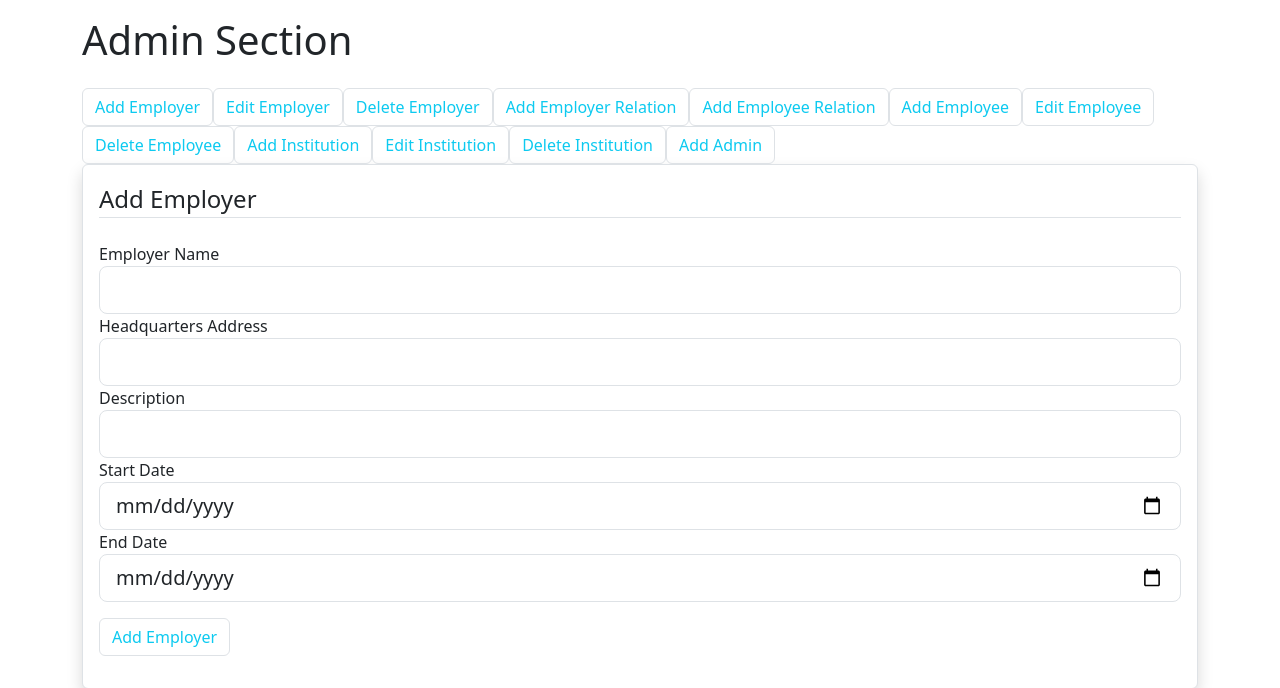
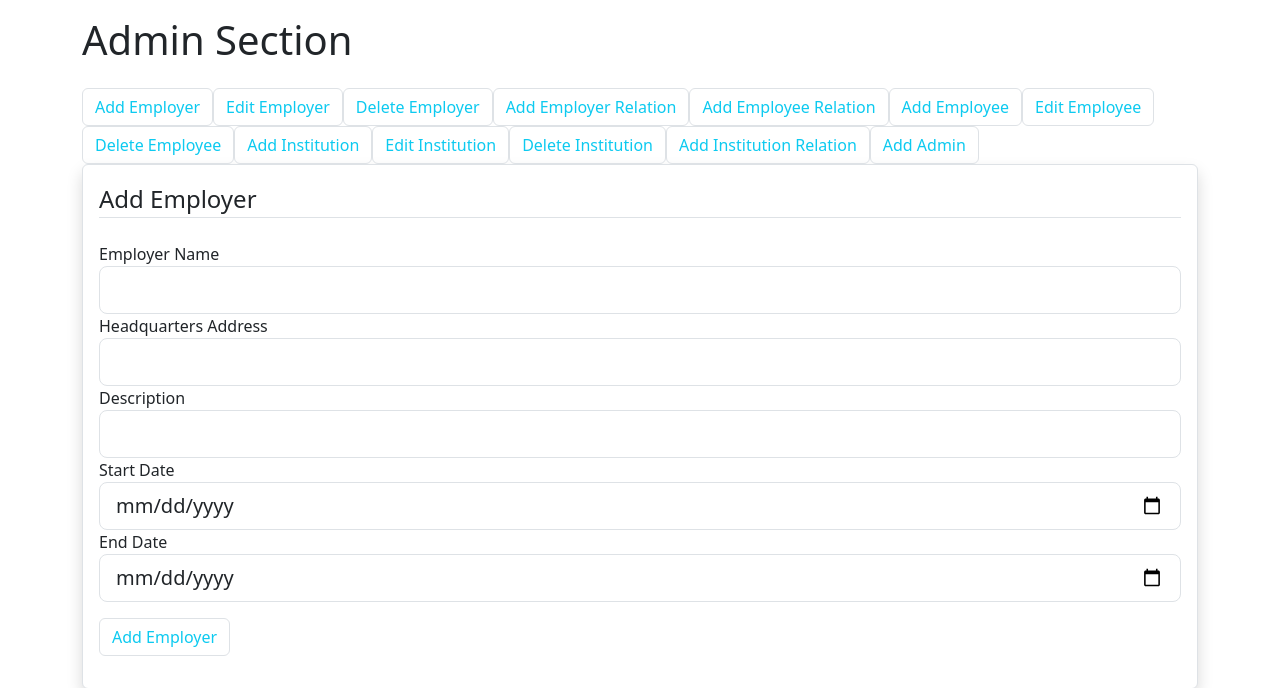
Before and after one commit to Dominick1998/OrganizationalOdyssey, a Flask app: template templates/admin.html in a window 1280 px wide. Shown: the part 72-760 px from the top of the page. Run offline with Flask 3, Linux system fonts and the light colour scheme; the template is opened without the code that fills it: values that come from a table or form of the project are taken from there, others are empty; some libraries are stand-ins or nearby versions.

Commit message:
Add support for Institution-Employee relations

```diff
--- a/flask_app.py
+++ b/flask_app.py
@@ -3,7 +3,7 @@ import os
 from flask import Flask, render_template, url_for, redirect, request, flash
 from flask_bcrypt import Bcrypt
 from flask_sqlalchemy import SQLAlchemy
-from forms import RegistrationForm, LoginForm, SearchForm, NewEmployerForm, EditEmployerForm, EmployerRelationForm, EmployeeRelationForm, DeleteEmployerForm, AddAdminForm, AddEmployeeForm, EditEmployeeForm, DeleteEmployeeForm, AddInstitutionForm, EditInstitutionForm, DeleteInstitutionForm
+from forms import RegistrationForm, LoginForm, SearchForm, NewEmployerForm, EditEmployerForm, EmployerRelationForm, EmployeeRelationForm, InstitutionRelationForm, DeleteEmployerForm, AddAdminForm, AddEmployeeForm, EditEmployeeForm, DeleteEmployeeForm, AddInstitutionForm, EditInstitutionForm, DeleteInstitutionForm
 from flask_login import LoginManager, UserMixin, login_user, login_required, logout_user, current_user
 from flask_mail import Mail, Message
 from cryptography.fernet import Fernet
@@ -46,6 +46,14 @@ employee_relation = db.Table("employee_relation",
                              db.Column('start_date', db.DateTime, nullable=False),
                              db.Column('end_date', db.DateTime)
                              )
+
+institution_relation = db.Table("institution_relation",
+                                         db.Column('id', db.Integer, primary_key=True),
+                                         db.Column('employee_id', db.Integer, db.ForeignKey('employee.id')),
+                                         db.Column('institution_id', db.Integer, db.ForeignKey('institution.id')),
+                                         db.Column('granted_certification', db.String(100), nullable=False),
+                                         db.Column('award_date', db.DateTime, nullable=False)
+                                         )
 
 class User(UserMixin, db.Model):
     __tablename__ = "user"
@@ -100,16 +108,8 @@ class Institution(db.Model):
     description = db.Column(db.String(200))
 
     cert_awarded_to = db.relationship("Employee",
-                                             secondary="employee_institution_relation",
+                                             secondary="institution_relation",
                                              backref="certifying_institution")
-
-employee_institution_relation = db.Table("employee_institution_relation",
-                                         db.Column('id', db.Integer, primary_key=True),
-                                         db.Column('employee_id', db.Integer, db.ForeignKey('employee.id')),
-                                         db.Column('institution_id', db.Integer, db.ForeignKey('institution.id')),
-                                         db.Column('certification_title', db.String(100), nullable=False),
-                                         db.Column('certification_date', db.DateTime, nullable=False)
-                                         )
 
 @login_manager.user_loader
 def load_user(user_id):
@@ -242,6 +242,7 @@ def admin():
     add_institution_form = AddInstitutionForm()
     edit_institution_form = EditInstitutionForm()
     delete_institution_form = DeleteInstitutionForm()
+    institution_relation_form = InstitutionRelationForm()
     return render_template("admin.html", new_employer_form=employer_form,
                            relation_form=relation_form,
                            employee_relation_form=employee_relation_form,
@@ -249,8 +250,7 @@ def admin():
                            delete_employer_form=delete_employer_form,
                            add_employee_form=add_employee_form, edit_employee_form=edit_employee_form, delete_employee_form=delete_employee_form,
                            add_admin_form=add_admin_form, add_institution_form=add_institution_form,
-                           edit_institution_form=edit_institution_form,
-                           delete_institution_form=delete_institution_form)
+                           edit_institution_form=edit_institution_form, delete_institution_form=delete_institution_form, institution_relation_form=institution_relation_form)
 
 @app.route("/employees")
 @login_required
@@ -452,6 +452,41 @@ def add_employee_relation():
 
     return redirect(url_for("admin"))
 
+@app.route("/add_institution_relation", methods=["POST"])
+@login_required
+def add_institution_relation():
+    if not current_user.admin:
+        return
+
+    form = InstitutionRelationForm()
+    if form.validate_on_submit():
+        first_name = form.first_name.data
+        last_name = form.last_name.data
+        granting_institution = form.granting_institution.data
+        granted_certification = form.granted_certification.data
+        award_date = form.award_date.data
+
+        # Check if the employee exists
+        employee = Employee.query.filter_by(first_name=first_name, last_name=last_name).first()
+        if not employee:
+            flash("Employee not found", "danger")
+            return redirect(url_for("admin"))
+
+        # Check if the institution exists
+        institution = Institution.query.filter_by(institution_name=granting_institution).first()
+        if not institution:
+            flash("Institution not found", "danger")
+            return redirect(url_for("admin"))
+
+        # Create a new institution relation
+        db.session.execute(institution_relation.insert().values(employee_id=employee.id, institution_id=institution.id,
+                                                            granted_certification=granted_certification, award_date=award_date,))
+        db.session.commit()
+
+        flash("Institution relation added successfully!", "success")
+
+    return redirect(url_for("admin"))
+
 @app.route("/add_employee", methods=["POST"])
 @login_required
 def add_employee():
--- a/forms.py
+++ b/forms.py
@@ -1,7 +1,6 @@
 from flask_wtf import FlaskForm
 from wtforms import StringField, PasswordField, SubmitField, DateField
 from wtforms.validators import DataRequired, Email, Length, EqualTo, Optional
-
 
 class RegistrationForm(FlaskForm):
     email = StringField("Email", validators=[DataRequired(), Email()])
@@ -92,6 +91,14 @@ class EmployeeRelationForm(FlaskForm):
     end_date = DateField("End Date (Optional)", format='%Y-%m-%d', validators=[Optional()])
     submit = SubmitField('Add Employee Relation')
 
+class InstitutionRelationForm(FlaskForm):
+    first_name = StringField('First Name', validators=[DataRequired()])
+    last_name = StringField('Last Name', validators=[DataRequired()])
+    granting_institution = StringField('Institution', validators=[DataRequired()])
+    granted_certification = StringField('Granted Certification', validators=[DataRequired()])
+    award_date = DateField('Award Date', format='%Y-%m-%d', validators=[DataRequired()])
+    submit = SubmitField('Submit')
+
 class AddAdminForm(FlaskForm):
     email_address = StringField("Email Address", validators=[DataRequired()])
     submit = SubmitField("Create Admin")
--- a/templates/admin.html
+++ b/templates/admin.html
@@ -21,6 +21,7 @@
         <li><a data-toggle="tab" href="#addinstitution" class="btn btn-outline-info border">Add Institution</a></li>
         <li><a data-toggle="tab" href="#editinstitution" class="btn btn-outline-info border">Edit Institution</a></li>
         <li><a data-toggle="tab" href="#deleteinstitution" class="btn btn-outline-info border">Delete Institution</a></li>
+        <li><a data-toggle="tab" href="#addinstitutionrelation" class="btn btn-outline-info border">Add Institution Relation</a></li>
         <li><a data-toggle="tab" href="#addadmin" class="btn btn-outline-info border">Add Admin</a></li>
     </ul>
 
@@ -450,7 +451,38 @@
                     </form>
                 </div>
             </div>
-        <div id="addadmin" class="tab-pane">
+    <div id="addinstitutionrelation" class="tab-pane">
+        <div class="border shadow p-3 mb-5 bg-white rounded">
+            <form method="POST" action="{{ url_for('add_institution_relation') }}">
+                {{ institution_relation_form.hidden_tag() }}
+                <legend class="border-bottom mb-4">Establish Institution Relation</legend>
+                <div class="form-group">
+                    {{ institution_relation_form.first_name.label(class="form-control-label") }}
+                    {{ institution_relation_form.first_name(class="form-control form-control-lg") }}
+                </div>
+                <div class="form-group">
+                    {{ institution_relation_form.last_name.label(class="form-control-label") }}
+                    {{ institution_relation_form.last_name(class="form-control form-control-lg") }}
+                </div>
+                <div class="form-group">
+                    {{ institution_relation_form.granting_institution.label(class="form-control-label") }}
+                    {{ institution_relation_form.granting_institution(class="form-control form-control-lg") }}
+                </div>
+                <div class="form-group">
+                    {{ institution_relation_form.granted_certification.label(class="form-control-label") }}
+                    {{ institution_relation_form.granted_certification(class="form-control form-control-lg") }}
+                </div>
+                <div class="form-group">
+                    {{ institution_relation_form.award_date.label(class="form-control-label") }}
+                    {{ institution_relation_form.award_date(class="form-control form-control-lg") }}
+                </div>
+                <div class="form-group mt-3 mb-3">
+                    {{ institution_relation_form.submit(class="btn btn-outline-info border rounded") }}
+                </div>
+            </form>
+        </div>
+    </div>
+    <div id="addadmin" class="tab-pane">
         <div class="border shadow p-3 mb-5 bg-white rounded">
             <form method="POST" action="{{ url_for('add_admin') }}">
                 {{ add_admin_form.hidden_tag() }}
```
